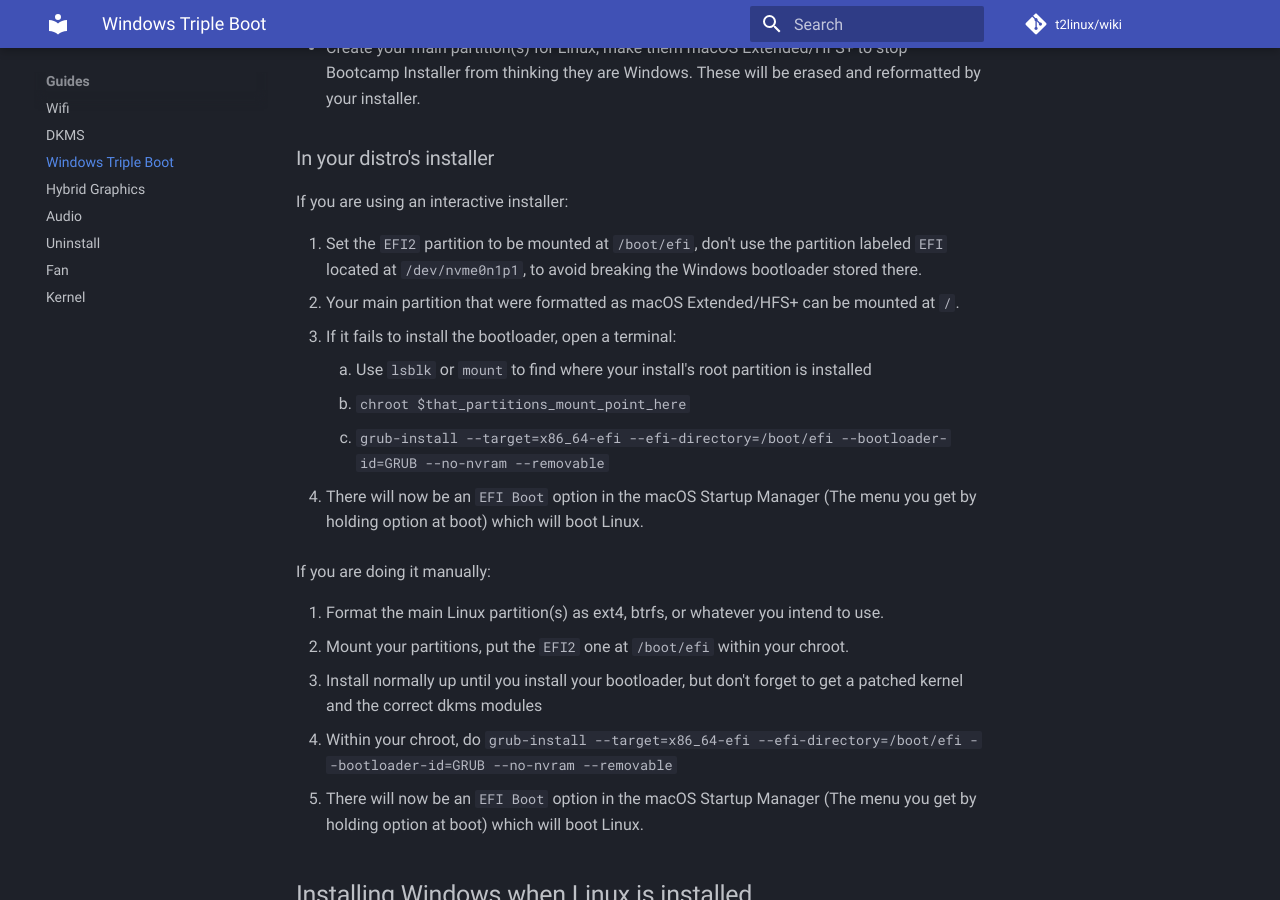
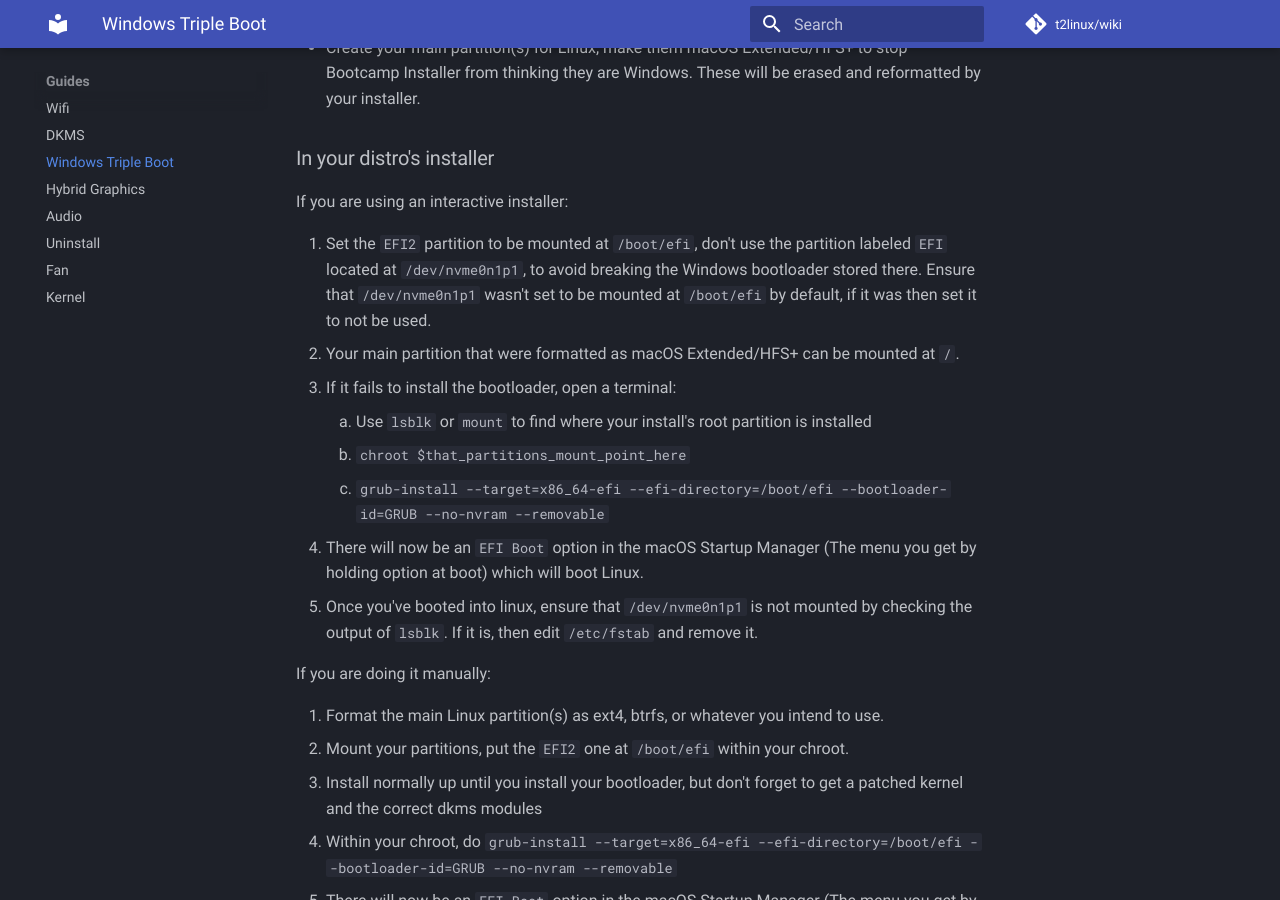
Before and after one commit to t2linux/wiki, an MkDocs documentation site: the page built from docs/guides/windows.md, in a window 1280 px wide and 900 px high, scrolled down 2654 px. Built offline with MkDocs 1.6.1 and Material for MkDocs 9.7.7, drawn with Linux system fonts in a browser that asks for light colours; comment, search, counter and statistics services are not loaded.

Commit message:
windows: workaround installers mounting nvme0n1p1
This was a problem [here](https://canary.discord.com/channels/595304521857630254/706581810745966653/862737729372946452) on the t2linux discord

```diff
--- a/docs/guides/windows.md
+++ b/docs/guides/windows.md
@@ -68,7 +68,7 @@ Create partitions with Disk Utility:
 
 If you are using an interactive installer:
 
-1. Set the `EFI2` partition to be mounted at `/boot/efi`, don't use the partition labeled `EFI` located at `/dev/nvme0n1p1`, to avoid breaking the Windows bootloader stored there.
+1. Set the `EFI2` partition to be mounted at `/boot/efi`, don't use the partition labeled `EFI` located at `/dev/nvme0n1p1`, to avoid breaking the Windows bootloader stored there. Ensure that `/dev/nvme0n1p1` wasn't set to be mounted at `/boot/efi` by default, if it was then set it to not be used.
 2. Your main partition that were formatted as macOS Extended/HFS+ can be mounted at `/`.
 3.  If it fails to install the bootloader, open a terminal:
 
@@ -77,6 +77,7 @@ If you are using an interactive installer:
     3. `grub-install --target=x86_64-efi --efi-directory=/boot/efi --bootloader-id=GRUB --no-nvram --removable`
 
 4. There will now be an `EFI Boot` option in the macOS Startup Manager (The menu you get by holding option at boot) which will boot Linux.
+5. Once you've booted into linux, ensure that `/dev/nvme0n1p1` is not mounted by checking the output of `lsblk`. If it is, then edit `/etc/fstab` and remove it.
 
 If you are doing it manually:
 
```
